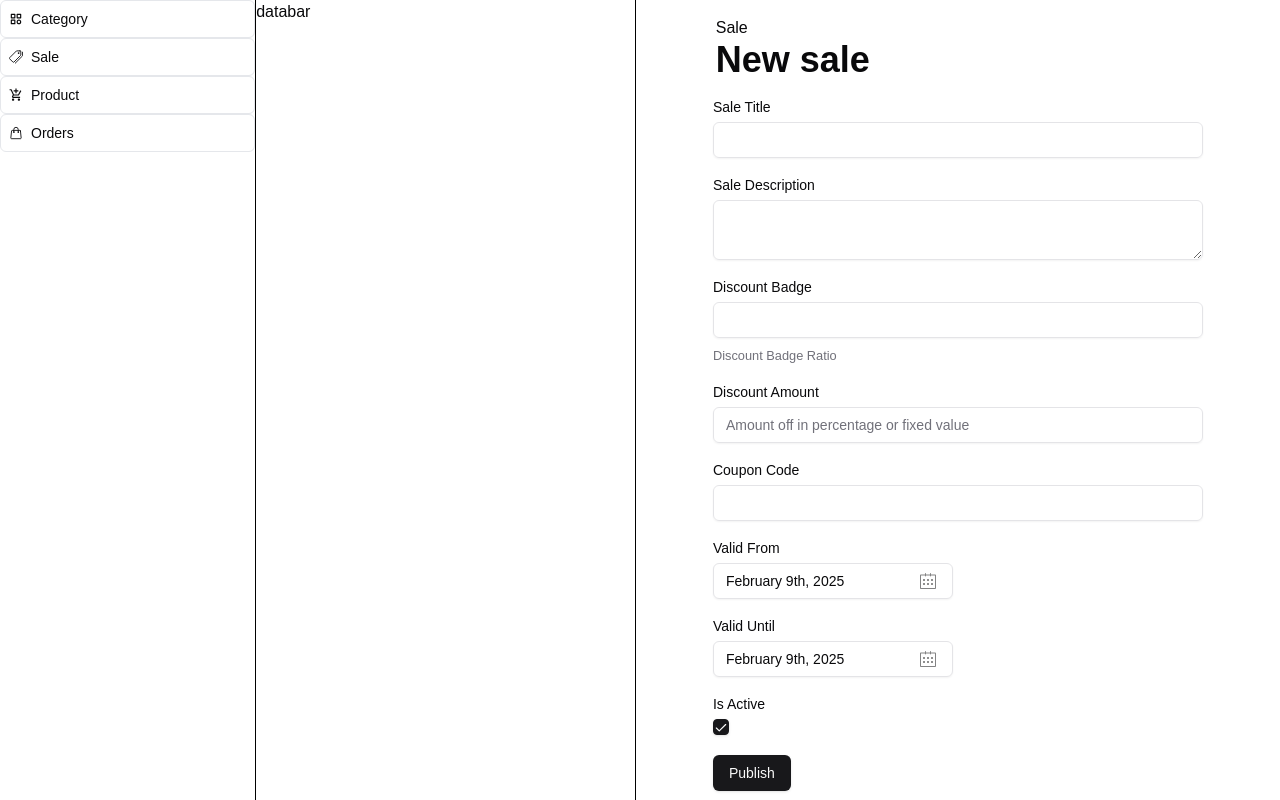
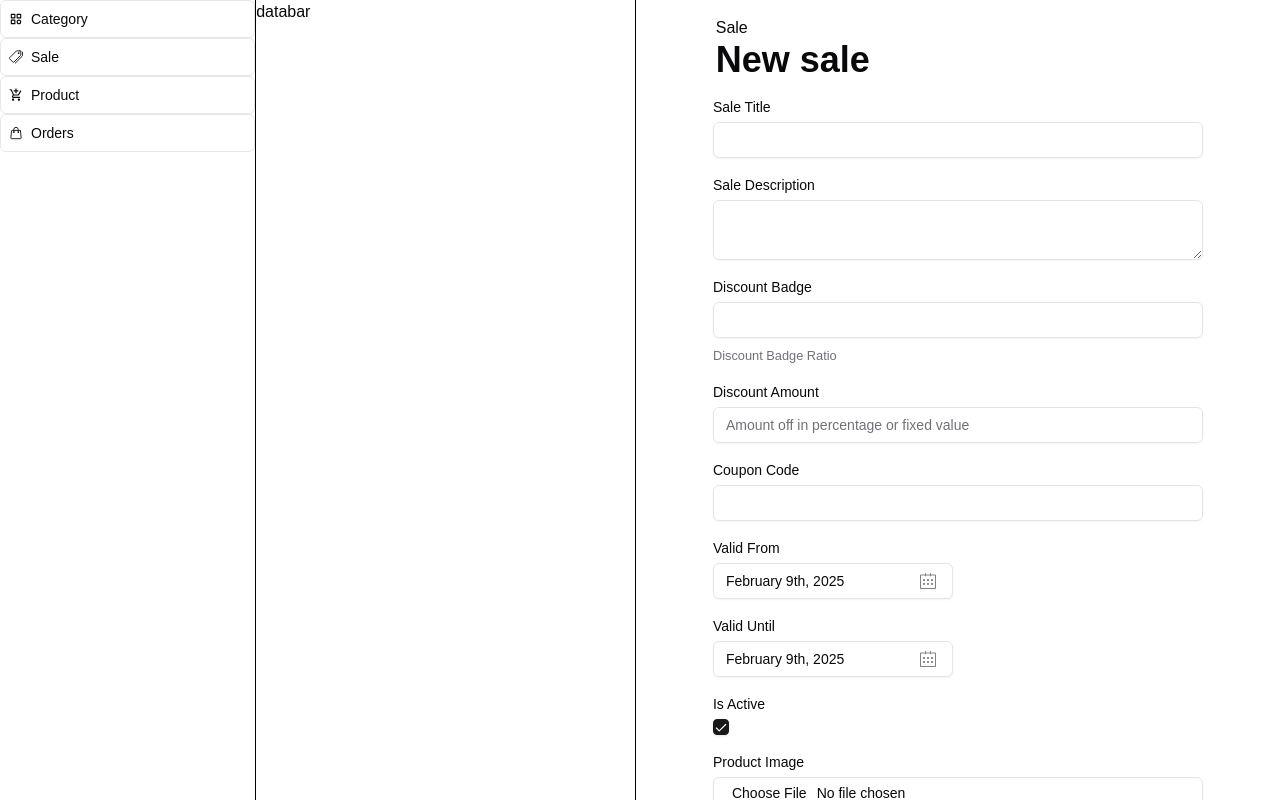
Before and after one commit to J9-tops/online-store, a Next.js app: page /vendor/category in a window 1280 px wide. Built offline with nearby package versions, Linux system fonts and the light colour scheme.

Commit message:
feat: added image upload to the vendor category

```diff
--- a/components/FormWrapper.tsx
+++ b/components/FormWrapper.tsx
@@ -11,24 +11,26 @@ import {
   FormMessage,
 } from "@/components/ui/form";
 import { Input } from "@/components/ui/input";
+import useFileUpload from "@/hooks/useFileUpload";
+import { cn } from "@/lib/utils";
 import { zodResolver } from "@hookform/resolvers/zod";
-import { DefaultValues, Path, useForm } from "react-hook-form";
+import { format } from "date-fns";
+import Image from "next/image";
+import { useState } from "react";
+import { DefaultValues, FieldValues, Path, useForm } from "react-hook-form";
+import { SlCalender } from "react-icons/sl";
 import { ZodSchema } from "zod";
-import { SlCalender } from "react-icons/sl";
-import { format } from "date-fns";
-import { FieldValues } from "react-hook-form";
-import { Popover, PopoverContent, PopoverTrigger } from "./ui/popover";
-import { cn } from "@/lib/utils";
+import Container from "./Container";
+import ProgressBar from "./ProgressBar";
 import { Calendar } from "./ui/calendar";
 import { Checkbox } from "./ui/checkbox";
+import { Popover, PopoverContent, PopoverTrigger } from "./ui/popover";
 import { Textarea } from "./ui/textarea";
-import Container from "./Container";
-import { useState } from "react";
 
 interface FieldConfig {
   name: string;
   label: string;
-  type: "text" | "number" | "date" | "checkbox" | "textarea";
+  type: "text" | "number" | "date" | "checkbox" | "textarea" | "file";
   placeholder?: string;
   description?: string;
 }
@@ -49,6 +51,9 @@ export function GenericForm<T extends FieldValues>({
     resolver: zodResolver(schema),
     defaultValues: defaultValues as DefaultValues<T>,
   });
+
+  const { handleFileUpload, progress, fileRef, status, imageURL } =
+    useFileUpload();
 
   const [title, setTitle] = useState(defaultValues.title || "New sale");
 
@@ -122,6 +127,32 @@ export function GenericForm<T extends FieldValues>({
                         />
                       </PopoverContent>
                     </Popover>
+                  ) : field.type === "file" ? (
+                    <>
+                      <FormControl>
+                        <Input
+                          {...controllerField}
+                          type={field.type}
+                          ref={fileRef}
+                          accept="image/*"
+                          onChange={handleFileUpload}
+                          placeholder={field.placeholder}
+                          className="cursor-pointer"
+                        />
+                      </FormControl>
+                      {status === "uploading" && (
+                        <ProgressBar prev={0} current={progress} />
+                      )}
+                      {progress === 100 && imageURL !== "" && (
+                        <Image
+                          src={imageURL}
+                          alt="uploaded image"
+                          width={500}
+                          height={200}
+                          className="aspect-square w-full "
+                        />
+                      )}
+                    </>
                   ) : field.type === "textarea" ? (
                     <FormControl>
                       <Textarea {...controllerField} />
--- /dev/null
+++ b/components/ProgressBar.tsx
@@ -0,0 +1,26 @@
+"use client";
+import { useEffect, useState } from "react";
+
+type Props = {
+  prev: number;
+  current: number;
+};
+
+const ProgressBar = ({ prev, current }: Props) => {
+  const [width, setWidth] = useState<number>(prev);
+
+  useEffect(() => {
+    const timeout = setTimeout(() => setWidth(current), 100);
+    return () => clearTimeout(timeout);
+  }, [current]);
+  return (
+    <span className="bg-bgGreen h-1 w-full overflow-hidden">
+      <span
+        className="bg-subGreen block h-full transition-all duration-500"
+        style={{ width: `${width}%` }}
+      ></span>
+    </span>
+  );
+};
+
+export default ProgressBar;
--- /dev/null
+++ b/hooks/useFileUpload.tsx
@@ -0,0 +1,89 @@
+"use client";
+import axios, { AxiosProgressEvent } from "axios";
+import React, { useRef, useState } from "react";
+
+const useFileUpload = () => {
+  const [progress, setProgress] = useState(0);
+  const fileRef = useRef(null);
+  const [status, setStatus] = useState<"idle" | "uploading">("idle");
+  const [imageLoading, setImageLoading] = useState(true);
+  const [imageURL, setImageURL] = useState<string>("");
+
+  const handleFileUpload = async (e: React.ChangeEvent<HTMLInputElement>) => {
+    if (e.target.files && e.target.files.length > 0) {
+      const selectedFile = e.target.files[0];
+
+      setProgress(0);
+
+      const formData = new FormData();
+      formData.append("file", selectedFile);
+      if (process.env.NEXT_PUBLIC_PRESET_KEY) {
+        formData.append("upload_preset", process.env.NEXT_PUBLIC_PRESET_KEY);
+      } else {
+        throw new Error("PRESET_KEY is not defined in environment variables");
+      }
+
+      try {
+        const response = await axios.post(
+          `https://api.cloudinary.com/v1_1/${process.env.NEXT_PUBLIC_CLOUD_NAME}/image/upload`,
+          formData,
+          {
+            headers: {
+              "Content-Type": "multipart/form-data",
+            },
+            onUploadProgress: (progressEvent: AxiosProgressEvent) => {
+              setStatus("uploading");
+              if (progressEvent.total) {
+                const percentageCompleted = Math.round(
+                  (progressEvent.loaded * 100) / progressEvent.total
+                );
+                setProgress(percentageCompleted);
+              }
+            },
+          }
+        );
+
+        setStatus("idle");
+        setImageURL(response.data?.url);
+        setProgress(100);
+
+        setTimeout(() => {
+          setStatus("idle");
+        }, 500);
+      } catch (error) {
+        console.error("Upload error:", error);
+      }
+    } else {
+      setStatus("idle");
+    }
+  };
+
+  const handleDragOver = (event: React.DragEvent) => {
+    event.preventDefault();
+  };
+
+  const handleDrop = (event: React.DragEvent) => {
+    event.preventDefault();
+    if (event.dataTransfer.files.length > 0) {
+      const file = event.dataTransfer.files[0];
+      const changeEvent = {
+        target: { files: [file] },
+      } as unknown as React.ChangeEvent<HTMLInputElement>;
+      handleFileUpload(changeEvent);
+    }
+  };
+
+  return {
+    handleFileUpload,
+    progress,
+    fileRef,
+    status,
+    imageLoading,
+    setImageLoading,
+    handleDragOver,
+    handleDrop,
+    imageURL,
+  };
+};
+
+export default useFileUpload;
--- a/next.config.ts
+++ b/next.config.ts
@@ -5,6 +5,14 @@ const nextConfig: NextConfig = {
   experimental: {
     middlewarePrefetch: "strict",
   },
+  images: {
+    remotePatterns: [
+      {
+        protocol: "http",
+        hostname: "res.cloudinary.com",
+      },
+    ],
+  },
 };
 
 export default nextConfig;
--- a/package.json
+++ b/package.json
@@ -17,6 +17,7 @@
     "@radix-ui/react-slot": "^1.1.2",
     "@t3-oss/env-nextjs": "^0.12.0",
     "@vercel/speed-insights": "^1.1.0",
+    "axios": "^1.7.9",
     "class-variance-authority": "^0.7.1",
     "clsx": "^2.1.1",
     "date-fns": "^4.1.0",
--- a/types/config.ts
+++ b/types/config.ts
@@ -37,5 +37,11 @@ export const saleConfig = {
     { name: "validFrom", label: "Valid From", type: "date" as const },
     { name: "validUntil", label: "Valid Until", type: "date" as const },
     { name: "isActive", label: "Is Active", type: "checkbox" as const },
+    {
+      name: "productImage",
+      label: "Product Image",
+      placeholder: "Drag or paste image here",
+      type: "file" as const,
+    },
   ],
 };
```
Also changed, not shown: 1 other file (tests, documents, lock files or other folders).
